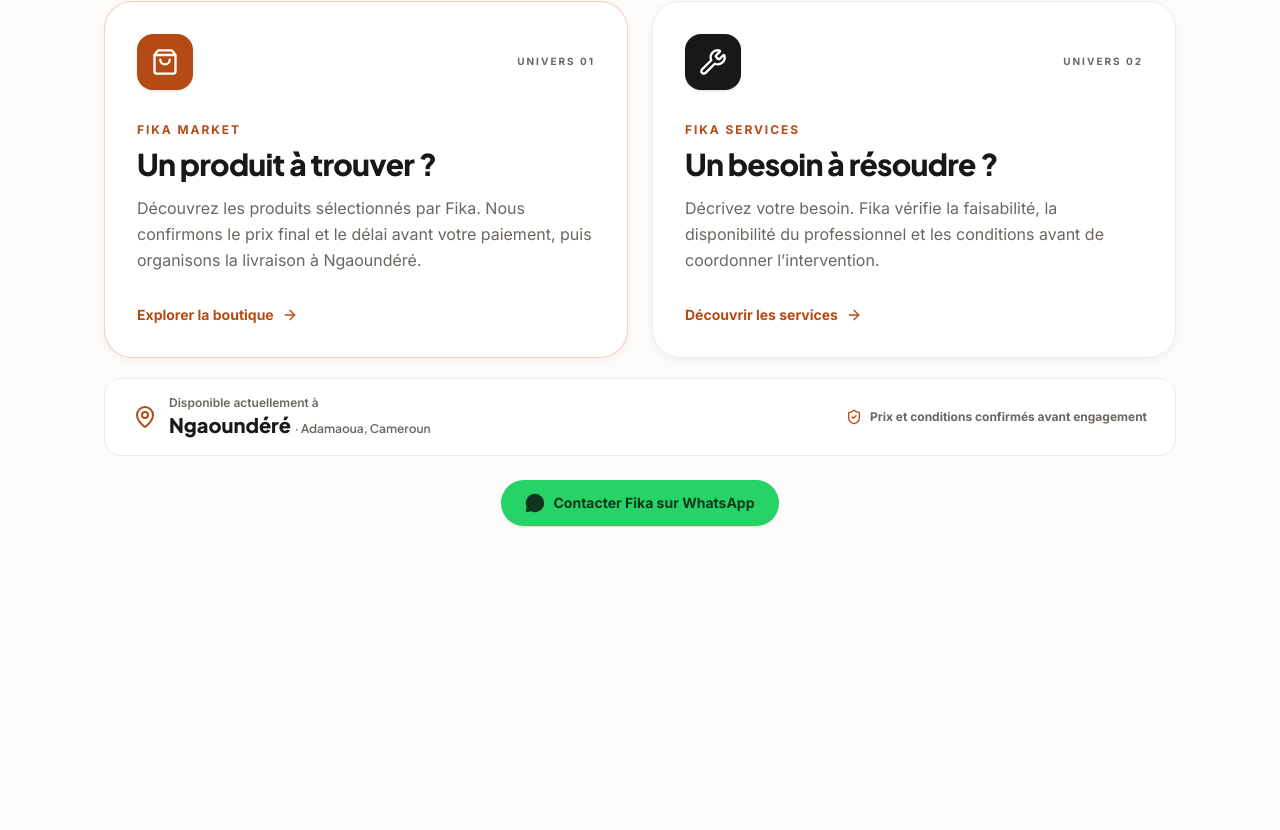
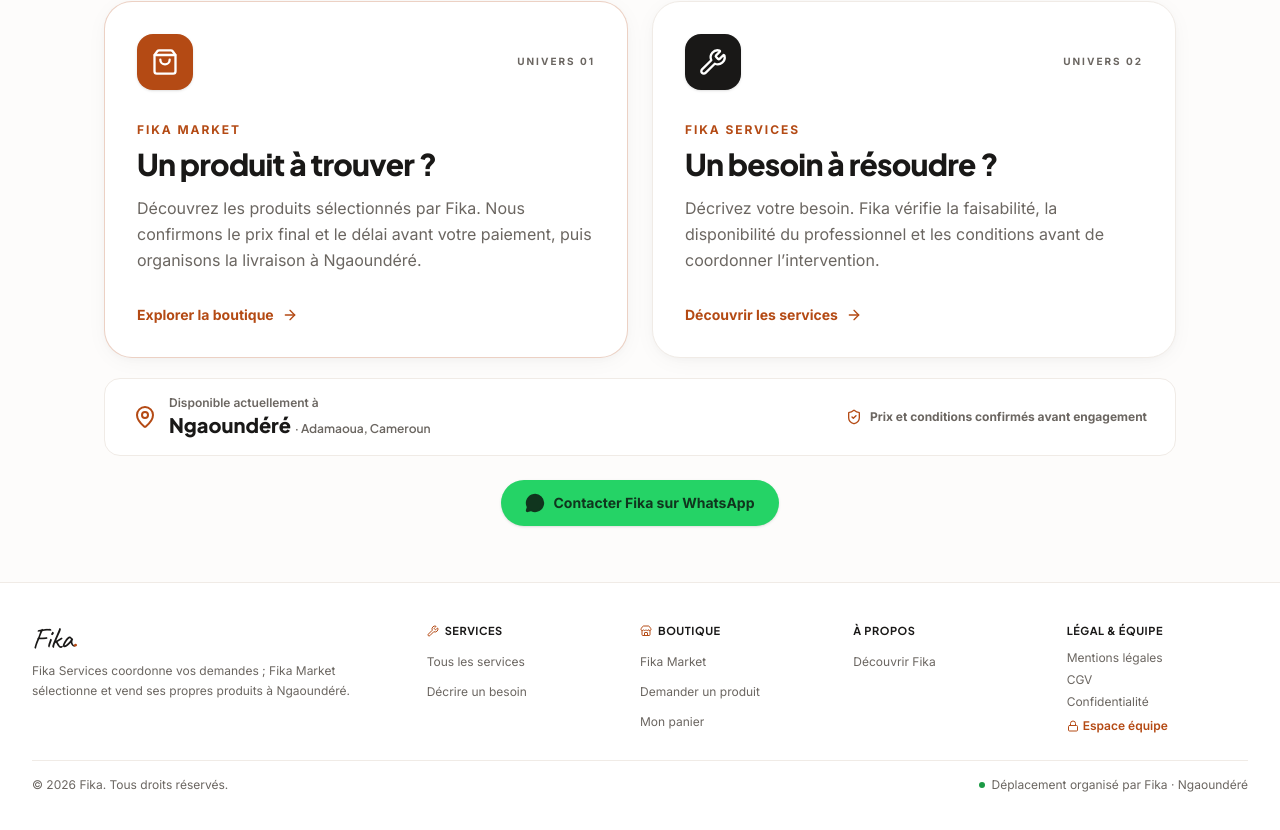
Before and after one commit to amaeldorian06-gif/Fika, a React (Vite) app: page / in a window 1280 px wide. Shown: the part 362-1192 px from the top of the page. Before the commit the page ends 944 px from the top, so only its background shows below. Built offline with nearby package versions, Linux system fonts and the light colour scheme; a web font is replaced by a local one.

Commit message:
feat: reorganize homepage and about navigation

```diff
--- a/src/components/layout.tsx
+++ b/src/components/layout.tsx
@@ -15,16 +15,16 @@ export { MobileBottomNav } from './navigation/MobileBottomNav';
 
 export function Footer() {
   const { path } = useRoute();
-  if (path.startsWith('/admin') || path === '/') return null;
+  if (path.startsWith('/admin')) return null;
 
   return (
     <footer className="bg-brand-surface border-t border-brand-border py-8 sm:py-10">
       <div className="max-w-7xl mx-auto px-4 sm:px-6 lg:px-8">
-        <div className="grid grid-cols-1 sm:grid-cols-2 md:grid-cols-[2fr_1fr_1fr_1fr] gap-6 md:gap-8 items-start">
+        <div className="grid grid-cols-1 sm:grid-cols-2 md:grid-cols-[2fr_1fr_1fr_1fr_1fr] gap-6 md:gap-8 items-start">
           <div>
             <Link to="/" aria-label="Fika — accueil" className="inline-flex rounded-lg mb-2"><BrandLogo className="text-3xl" /></Link>
             <p className="text-brand-text-muted text-xs max-w-sm leading-relaxed">
-              Services du quotidien, artisans et produits sélectionnés — coordonnés à Ngaoundéré par une seule équipe.
+              Fika Services coordonne vos demandes ; Fika Market sélectionne et vend ses propres produits à Ngaoundéré.
             </p>
           </div>
 
@@ -34,8 +34,6 @@ export function Footer() {
             </h4>
             <ul className="space-y-1.5 text-xs">
               <li><Link to="/services" className="text-brand-text-muted hover:text-brand-accent transition-colors py-1 inline-block">Tous les services</Link></li>
-              <li><Link to="/services#comment-ca-marche" className="text-brand-text-muted hover:text-brand-accent transition-colors py-1 inline-block">Comment ça marche</Link></li>
-              <li><Link to="/services#faq" className="text-brand-text-muted hover:text-brand-accent transition-colors py-1 inline-block">Questions fréquentes</Link></li>
               <li><Link to="/demande" className="text-brand-text-muted hover:text-brand-accent transition-colors py-1 inline-block">Décrire un besoin</Link></li>
             </ul>
           </div>
@@ -48,6 +46,13 @@ export function Footer() {
               <li><Link to="/boutique" className="text-brand-text-muted hover:text-brand-accent transition-colors py-1 inline-block">Fika Market</Link></li>
               <li><Link to="/demande-produit" className="text-brand-text-muted hover:text-brand-accent transition-colors py-1 inline-block">Demander un produit</Link></li>
               <li><Link to="/boutique/panier" className="text-brand-text-muted hover:text-brand-accent transition-colors py-1 inline-block">Mon panier</Link></li>
+            </ul>
+          </div>
+
+          <div>
+            <h4 className="font-heading font-bold mb-2.5 text-brand-text uppercase tracking-wider text-[11px]">À propos</h4>
+            <ul className="space-y-1.5 text-xs">
+              <li><Link to="/a-propos" className="text-brand-text-muted hover:text-brand-accent transition-colors py-1 inline-block">Découvrir Fika</Link></li>
             </ul>
           </div>
 
```
